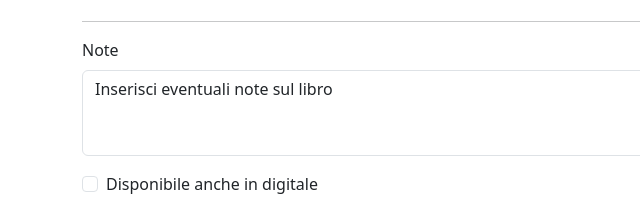
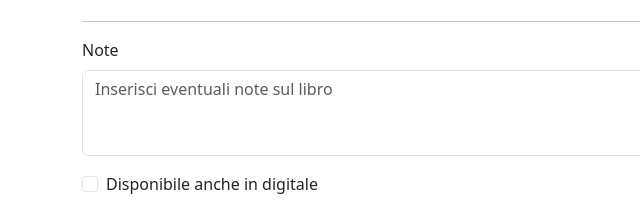
Before and after one commit to christian-matarazzo/html-css-bootstrap-dashboard, a plain HTML site: page new-book.html in a window 1280 px wide. Shown: the part 461-670 px from the top of the page, 0-640 px from the left. Drawn offline with nearby package versions, Linux system fonts and the light colour scheme.

Commit message:
code polishing

```diff
--- a/new-book.html
+++ b/new-book.html
@@ -156,7 +156,7 @@
                     <div class="row">
                         <div class="col-12 mb-4">
                             <label class="form-label">Note</label>
-                            <textarea class="form-control mb-3" rows="3">Inserisci eventuali note sul libro</textarea>
+                            <textarea class="form-control mb-3" rows="3" placeholder="Inserisci eventuali note sul libro"></textarea>
 
                             <div class="form-check mb-3">
                                 <input class="form-check-input" type="checkbox" value="" id="checkDefault">
```
Also changed, not shown: index.html (+1 -1 lines).
